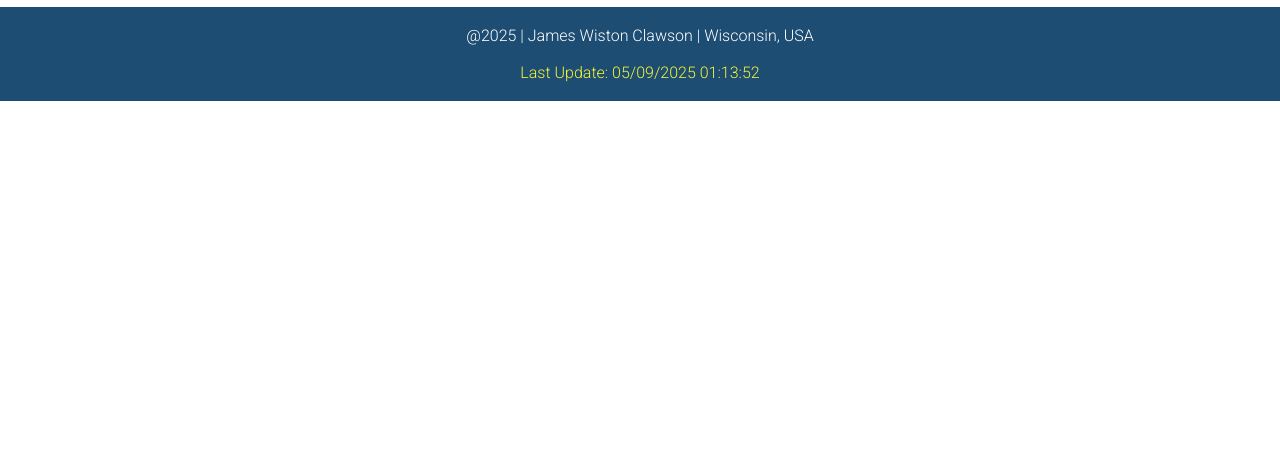
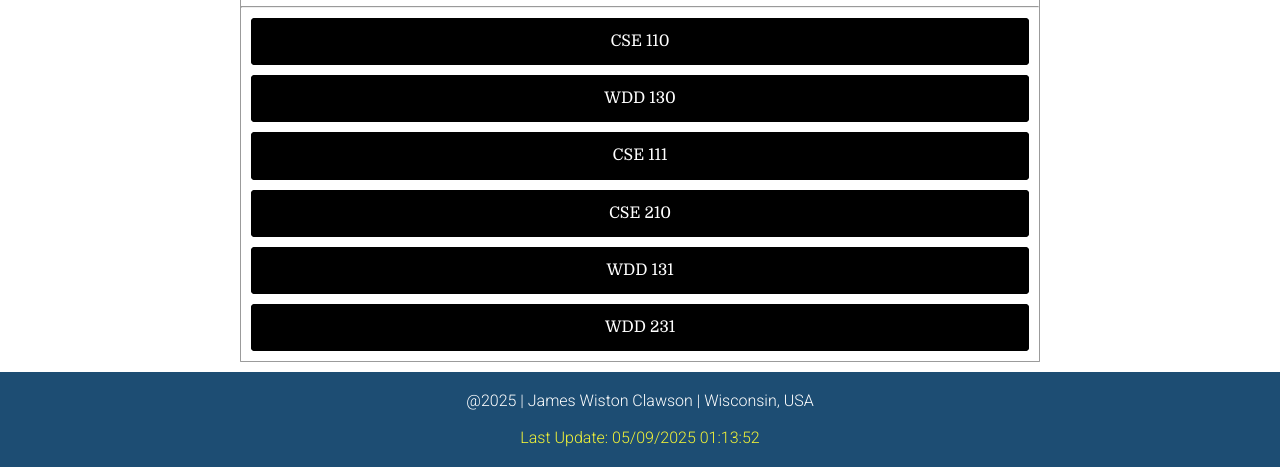
Before and after one commit to jclawson4807/wdd231, a plain HTML site: page index.html in a window 1280 px wide. Shown: the part 820-1287 px from the top of the page. Before the commit the page ends 921 px from the top, so only its background shows below. Drawn offline with Linux system fonts and the light colour scheme.

Commit message:
working on the course container

```diff
--- a/index.html
+++ b/index.html
@@ -55,6 +55,27 @@
                 <li><a href="#" title="CSE" id="cse">CSE</a></li>
                 <li><a href="#" title="WDD" id="wdd">WDD</a></li>
             </ul>
+            <hr>
+            <div id="#course_container">
+                <figure>
+                    <figcaption>CSE 110</figcaption>
+                </figure>
+                <figure>
+                    <figcaption>WDD 130</figcaption>
+                </figure>
+                <figure>
+                    <figcaption>CSE 111</figcaption>
+                </figure>
+                <figure>
+                    <figcaption>CSE 210</figcaption>
+                </figure>
+                <figure>
+                    <figcaption>WDD 131</figcaption>
+                </figure>
+                <figure>
+                    <figcaption>WDD 231</figcaption>
+                </figure>
+            </div>
         </section>
     </main>
     <footer><p>@<span id="currentyear"></span> | James Wiston Clawson | Wisconsin, USA </p>
--- a/styles/small.css
+++ b/styles/small.css
@@ -210,7 +210,7 @@ section img {
     list-style: none;
     color: #fff;
     gap: 10px;
-
+    margin: 10px 0 10px 0;
 }
 
 #class_type_filter_buttons li{
@@ -229,6 +229,37 @@ section img {
     width: 100%;
     border-radius: 4px;
     display: block;
+}
+
+#course_container {
+    display: flex;
+    flex-direction: column;
+    justify-content: space-around;
+    list-style: none;
+    color: #fff;
+    gap: 10px;
+}
+
+figure {
+    width: 100%;
+    color: #fff;
+    background-color: black;
+    width: calc(100% - 20px);
+    border-radius: 4px;
+    display: block;
+    margin: 10px;
+
+}
+
+figcaption {
+    width: 100%;
+    color: #fff;
+    background-color: black;
+    width: 100%;
+    border-radius: 4px;
+    display: block;
+    padding: 10px;
+    text-align: center;
 }
 
 footer {
```
